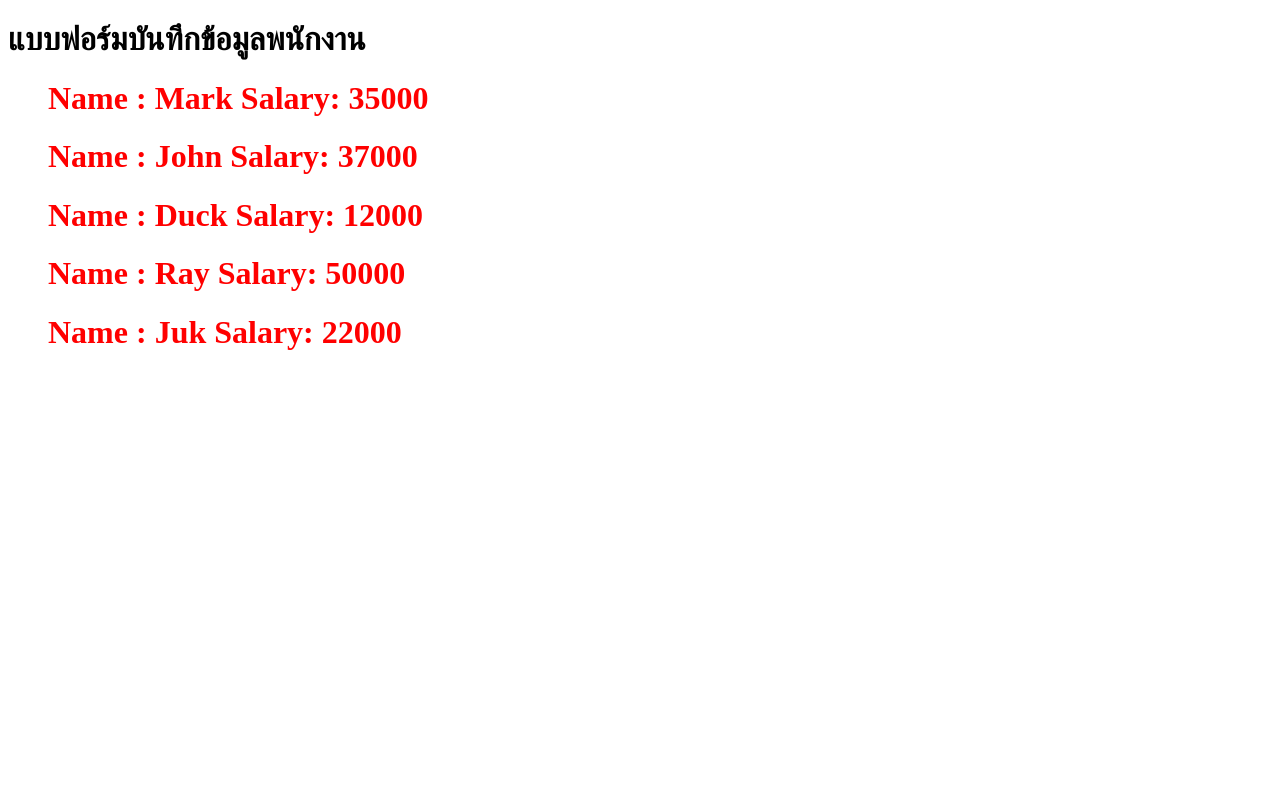
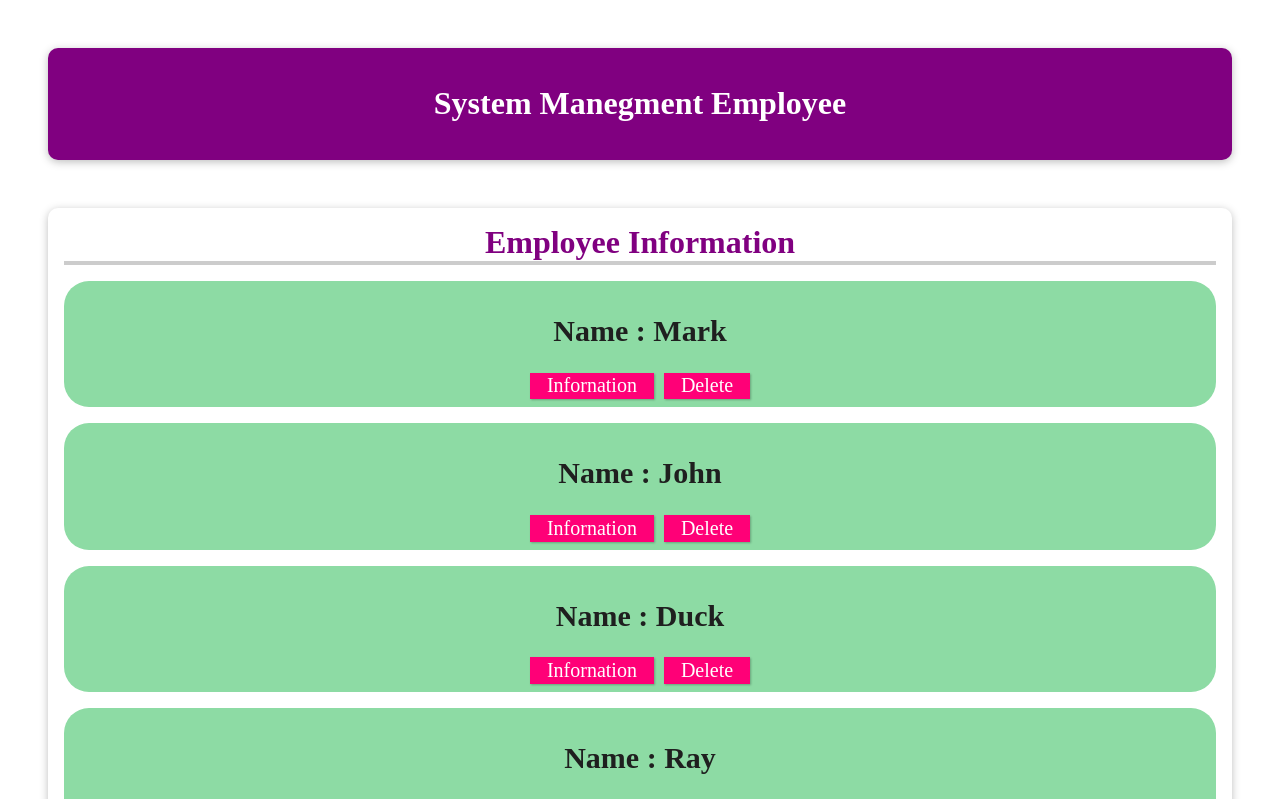
Before and after one commit to Komgrit015/my-app-component, a Vue app: page / in a window 1280 px wide. Shown: the top 799 px of the page. Built offline with nearby package versions, Linux system fonts and the light colour scheme.

Commit message:
Style component

```diff
--- a/src/App.vue
+++ b/src/App.vue
@@ -1,36 +1,57 @@
 <template>
-    <div>
-
-      <FormComponent/>
-      <ListData :employees="employees"/>
-    </div>
+  <header>
+      <h1>System Manegment Employee</h1>
+  </header>
+  <section class="employee-content">
+      <h2>Employee Information</h2>
+      <ListData/>
+  </section>
 </template>
 
 <script>
-import FormComponent from './components/FormComponent.vue'
 import ListData from './components/ListData.vue'
 export default{
 
   name :"App",
   components:{
-      ListData,
-      FormComponent
-  },
-  data(){
-    return{
-        employees:[
-          {name:"Mark",salary:"35000"},
-          {name:"John",salary:"37000"},
-          {name:"Duck",salary:"12000"},
-          {name:"Ray",salary:"50000"},
-          {name:"Juk",salary:"22000"},
-
-
-
-
-        ]
-    }
+      ListData
   }
 }
 
 </script>
+<style>
+  *{
+    box-sizing: border-box;
+
+  }
+
+  body{
+    margin: 0;
+  }
+
+  header{
+    box-shadow: 0 2px 8px rgba(0,0,0,0.26);
+    margin: 3rem;
+    border-radius: 10px;
+    padding: 1rem;
+    background-color:purple;
+    color: #fff;
+    text-align: center;
+
+  }
+
+  .employee-content{
+    box-shadow: 0 2px 8px rgba(0,0,0,0.26);
+    margin: 3rem;
+    border-radius: 10px;
+    padding: 1rem;
+    text-align: center;
+  }
+  .employee-content h2{
+    font-size: 2rem;
+    border-bottom: 4px solid #ccc;
+    color: purple;
+    margin:0 0 1rem 0;
+  }
+
+</style>
--- a/src/components/ListData.vue
+++ b/src/components/ListData.vue
@@ -1,28 +1,43 @@
 <template>
-    <div>
   <ul>
     <Person
-                v-for="(item,index) in employees"
-                :key="index"
+      v-for="(item) in employees"
+      :id="item.id"
+      :key="item.id"
       :name="item.name"
       :salary="item.salary"
+      :department="item.department"
+      :isVisible="item.isVisible"
     />
   </ul>
-    </div>
 </template>
 
 <script>
-import Person from './Person.vue'
+import Person from "./Person.vue";
 export default {
-    name : "ListData",
-    components:{
-        Person
+  name: "ListData",
+  components: {
+    Person,
   },
-    props:["employees"]
-
-}
+  data() {
+    return {
+      employees: [
+        { id:1, name: "Mark", salary: 35000, department: "Programmer", isVisible:false},
+        { id:2, name: "John", salary: 37000, department: "UX/UI", isVisible:false},
+        { id:3, name: "Duck", salary: 12000, department: "Tester", isVisible:false},
+        { id:4, name: "Ray", salary: 50000, department: "BA", isVisible:false},
+        { id:5, name: "Juk", salary: 22000, department: "PM", isVisible:false},
+      ],
+    };
+  },
+};
 </script>
 
-<style>
+<style scoped>
+    ul{
+        list-style: none;
+        margin: 1rem 0;
+        padding: 0;
+    }
 
 </style>
--- a/src/components/Person.vue
+++ b/src/components/Person.vue
@@ -1,28 +1,59 @@
 <template>
-   <div>
-        <h1>Name : {{ name }} Salary: {{ salary }}</h1>
-    </div>
+    <li>
+        <h1>Name : {{ name }}</h1>
+        <button>Infornation</button>&nbsp;
+        <button>Delete</button>
+        <div v-show="isVisible">
+            <p> Salary: {{ salary }} ฿ , Department : {{ department }}</p>
+        </div>
+    </li>
 </template>
 
 <script>
 export default {
     name:"Person",
     props: {
+        id:{
+            type:Number
+        },
         name: {
-        type: String,
-        required: true,
+            type: String,
+            required: true,
         },
         salary: {
-        type: Number,
-        default: 15000,
+            type: Number,
+            default: 15000
         },
+        department: {
+            type: String,
+            required: true
+        },
+        isVisible: {
+            type: Boolean
+        }
     }
 }
 </script>
 
 <style scoped>
-    h1{
-        color: red;
+    li{
+        margin: 1rem 0;
+        font-size: 1.25rem;
+        font-weight: blod;
+        background: #8ddba4;
+        padding: 0.5rem;
+        color: #1f1f1f;
+        border-radius: 25px;
+    }
+
+    button{
+        font: inherit;
+        cursor: pointer;
+        border: 1px solid #ff0077;
+        background: #ff0077;
+        color: #fff;
+        padding: 0.05rem 1rem ;
+        box-shadow: 1px 1px 2px rgba(0, 0, 0, 0.26);
     }
 
 </style>
```
Lines whose indentation alone changed are shown as unchanged.
